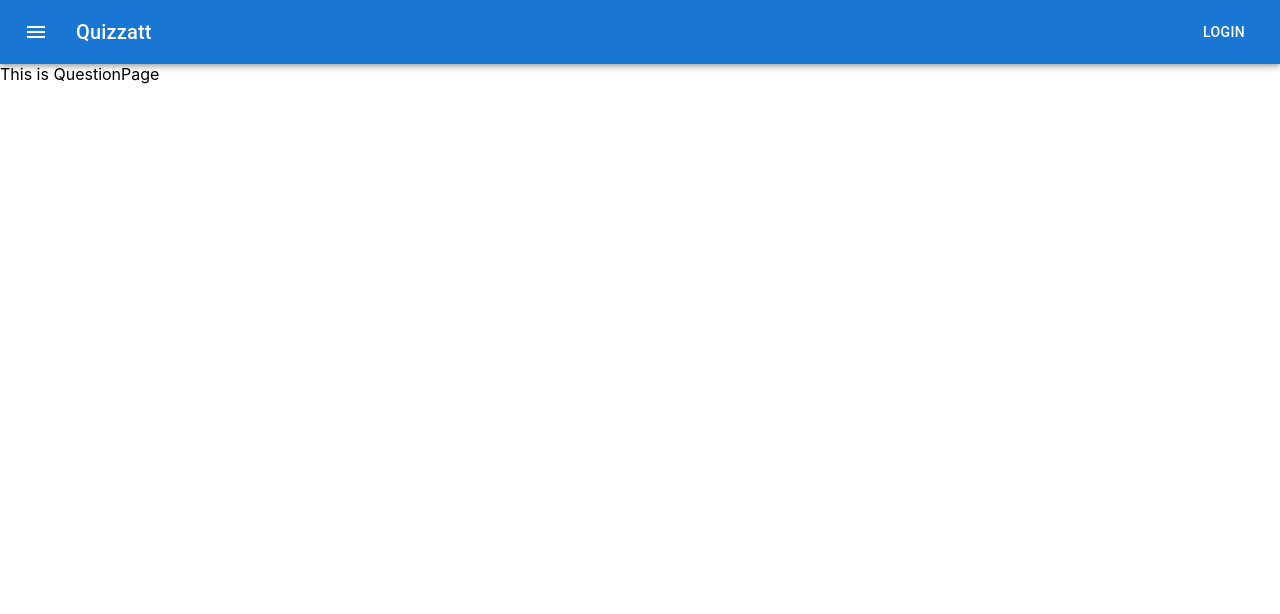
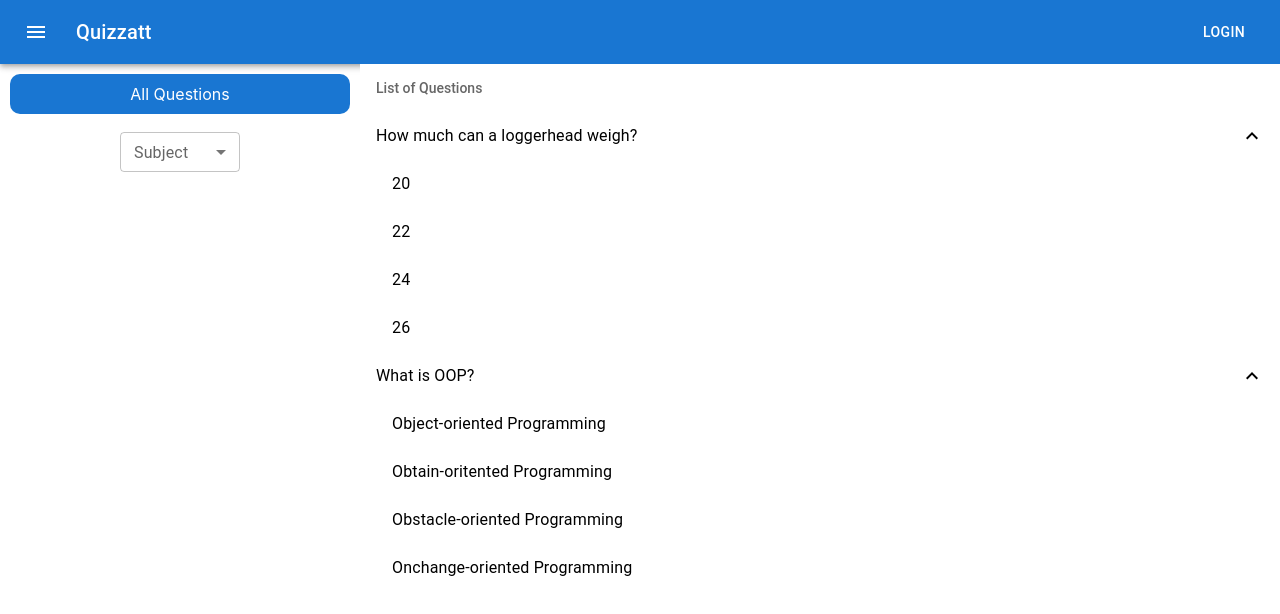
Before and after one commit to minhhuy11022000/Thesis---client, a React (Create React App) app: page /questions in a window 1280 px wide. Shown: the top 614 px of the page. Built offline with nearby package versions, Linux system fonts and the light colour scheme.

Commit message:
Restyle questionPage with raw data

```diff
--- a/src/components/ClassPage/ClassPage.jsx
+++ b/src/components/ClassPage/ClassPage.jsx
@@ -3,7 +3,7 @@ import { useParams } from "react-router-dom";
 import { useEffect } from "react";
 import { getClass } from "../../redux/apiRequests";
 import "./ClassPage.scss";
-import { TextField, Button, Avatar } from "@mui/material";
+import { TextField, Button, Avatar, CircularProgress } from "@mui/material";
 import { useState } from "react";
 
 const ClassPage = () => {
@@ -19,7 +19,7 @@ const ClassPage = () => {
     const [showInput, setShowInput] = useState(false);
     const [inputValue, setInputValue] = useState("");
 
-    const pending = useSelector(state => state.joinedClasses.pending);
+    const pending = useSelector(state => state.joinedClasses.allClasses.pending);
     // const error = useSelector(state => state.allClasses.error);
 
     return (
@@ -28,6 +28,8 @@ const ClassPage = () => {
         // </div>
 
         <div className="main">
+            {pending ? <CircularProgress color="inherit" /> : (
+
                 <div className="main__wrapper">
                     <div className="main__content">
                         <div className="main__wrapper1">
@@ -91,6 +93,7 @@ const ClassPage = () => {
                         </div>
                     </div>
                 </div>
+            )}
         </div>
     );
 }
--- a/src/components/JoinedClassesList/index.jsx
+++ b/src/components/JoinedClassesList/index.jsx
@@ -2,6 +2,7 @@ import { useSelector, useDispatch } from "react-redux";
 import { useEffect } from "react";
 import { getClasses } from "../../redux/apiRequests";
 import JoinedClass from "./JoinedClass/JoinedClass";
+import CircularProgress from '@mui/material/CircularProgress';
 import { Link } from "react-router-dom";
 
 const JoinedClassesList = () => {
@@ -11,6 +12,8 @@ const JoinedClassesList = () => {
         (state) => state.joinedClasses.allClasses.classes
     );
 
+    const pending = useSelector(state => state.joinedClasses.allClasses.pending);
+
     useEffect(() => {
         getClasses(dispatch);
     }, [dispatch]);
@@ -18,6 +21,8 @@ const JoinedClassesList = () => {
 
     return (
         <div>
+            {pending ? <CircularProgress color="inherit" /> : (
+
                 <ul className="joined">
                     {classData.map((joinedClass) => {
                         return (
@@ -25,6 +30,7 @@ const JoinedClassesList = () => {
                         );
                     })}
                 </ul>
+            )}
         </div>
     );
 }
--- /dev/null
+++ b/src/components/QuestionPage/QuestionList/QuestionList.jsx
@@ -0,0 +1,108 @@
+import * as React from 'react';
+import ListSubheader from '@mui/material/ListSubheader';
+import List from '@mui/material/List';
+import ListItemButton from '@mui/material/ListItemButton';
+import ListItemText from '@mui/material/ListItemText';
+import Collapse from '@mui/material/Collapse';
+import ExpandLess from '@mui/icons-material/ExpandLess';
+import ExpandMore from '@mui/icons-material/ExpandMore';
+
+const QuestionList = () => {
+    const questions = [
+        {
+            id: 1,
+            question_type: "text",
+            question_text: "How much can a loggerhead weigh?",
+            question_code: "WAD",
+            question_possibilities: [
+                {
+                    text: "20",
+                    isCorrect: false
+                },
+                {
+                    text: "22",
+                    isCorrect: false
+                },
+                {
+                    text: "24",
+                    isCorrect: true
+                },
+                {
+                    text: "26",
+                    isCorrect: false
+                }
+            ]
+        },
+        {
+            id: 2,
+            question_type: "text",
+            question_text: "What is OOP?",
+            question_code: "WAD",
+            question_possibilities: [
+                {
+                    text: "Object-oriented Programming",
+                    isCorrect: false
+                },
+                {
+                    text: "Obtain-oritented Programming",
+                    isCorrect: false
+                },
+                {
+                    text: "Obstacle-oriented Programming",
+                    isCorrect: true
+                },
+                {
+                    text: "Onchange-oriented Programming",
+                    isCorrect: false
+                }
+            ]
+        }
+
+    ]
+    const [open, setOpen] = React.useState(true);
+    // const [settings, setSettings] = React.useState([
+    //     { id: 1, open: false }, { id: 2, open: false }
+    // ]);
+
+    const handleClick = () => {
+        setOpen(!open);
+    };
+
+    return (
+        <List
+            className="list__question"
+            sx={{ width: '100%', maxWidth: '100%', bgcolor: 'background.paper' }}
+            component="nav"
+            aria-labelledby="nested-list-subheader"
+            subheader={
+                <ListSubheader component="div" id="nested-list-subheader">
+                    List of Questions
+                </ListSubheader>
+            }
+        >
+            {questions.map(question => {
+                return (
+                    <div key={question.id}>
+                        <ListItemButton onClick={handleClick}>
+                            <ListItemText primary={question.question_text} />
+                            {open ? <ExpandLess /> : <ExpandMore />}
+                        </ListItemButton>
+                        <Collapse in={open} timeout="auto" unmountOnExit>
+                            <List component="div" disablePadding>
+                                {question.question_possibilities.map(item => {
+                                    return (
+                                        <ListItemButton sx={{ pl: 4 }}>
+                                            <ListItemText primary={item.text} />
+                                        </ListItemButton>
+                                    )
+                                })}
+                            </List>
+                        </Collapse>
+                    </div>
+                )
+            })}
+        </List>
+    );
+}
+
+export default QuestionList;
--- /dev/null
+++ b/src/components/QuestionPage/QuestionList/QuestionList.scss
@@ -0,0 +1,3 @@
+.list__question {
+    padding: auto;
+}
--- a/src/components/QuestionPage/QuestionPage.jsx
+++ b/src/components/QuestionPage/QuestionPage.jsx
@@ -1,9 +1,20 @@
+import QuestionList from "./QuestionList/QuestionList";
+import './QuestionPage.scss';
+import { Link } from 'react-router-dom';
+import SelectField from "../SelectField/SelectField";
+
 const QuestionPage = () => {
     return (
-        <>
-            This is QuestionPage
-        </>
-    );
+        <div className="question__page__container">
+            <div className="question__page__left">
+                <Link to="/classes" className="link__child">All Questions</Link>
+                <div className="child__field"><SelectField /></div>
+            </div>
+            <div className="question__page__right">
+                <QuestionList />
+            </div>
+        </div>
+    )
 }
 
 export default QuestionPage;
--- /dev/null
+++ b/src/components/QuestionPage/QuestionPage.scss
@@ -0,0 +1,24 @@
+.question__page__container {
+    display: grid;
+    grid-template-columns: 1fr 3fr;
+    .link__child{
+        width: 20rem;
+        text-align: center;
+        display: inline-block;
+        border-radius: 10px;
+        margin: 10px;
+        padding: 10px;
+        text-decoration: none;
+        color: white;
+        background-color: #1976d2;
+    }
+
+    .link__child:hover {
+        background-color: #358fe8;
+    }
+
+    .child__field {
+        width: 100%;
+        text-align: center;
+    }
+}
--- /dev/null
+++ b/src/components/SelectField/SelectField.jsx
@@ -0,0 +1,32 @@
+import * as React from 'react';
+import InputLabel from '@mui/material/InputLabel';
+import MenuItem from '@mui/material/MenuItem';
+import FormControl from '@mui/material/FormControl';
+import Select from '@mui/material/Select';
+
+const SelectField = () => {
+    const [age, setAge] = React.useState('');
+
+    const handleChange = (event) => {
+        setAge(event.target.value);
+    };
+
+    return (
+        <FormControl sx={{ m: 1, minWidth: 120 }} size="small">
+            <InputLabel id="demo-select-small">Subject</InputLabel>
+            <Select
+                labelId="demo-select-small"
+                id="demo-select-small"
+                value={age}
+                label="Age"
+                onChange={handleChange}
+            >
+                <MenuItem value={10}>OOP</MenuItem>
+                <MenuItem value={20}>OOAD</MenuItem>
+                <MenuItem value={30}>WAD</MenuItem>
+            </Select>
+        </FormControl>
+    );
+}
+
+export default SelectField;
```
Lines whose indentation alone changed are shown as unchanged.
